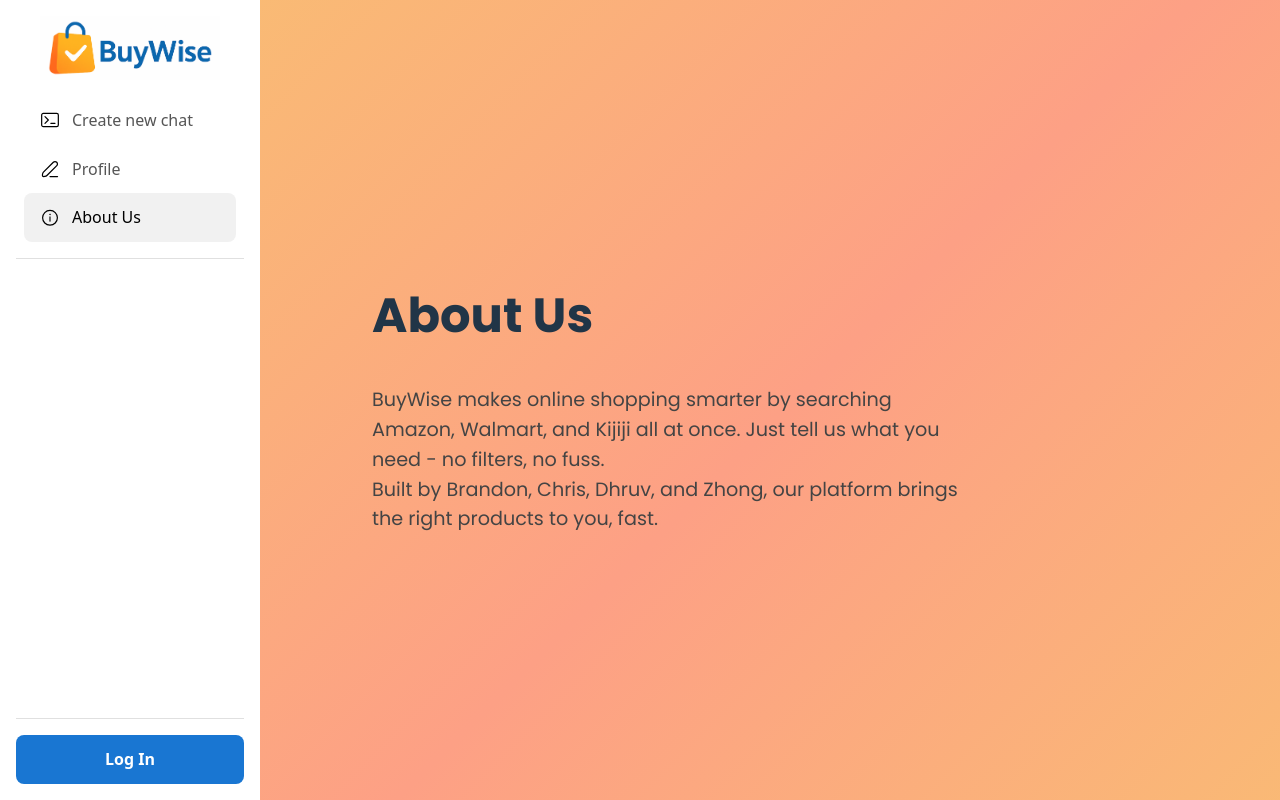
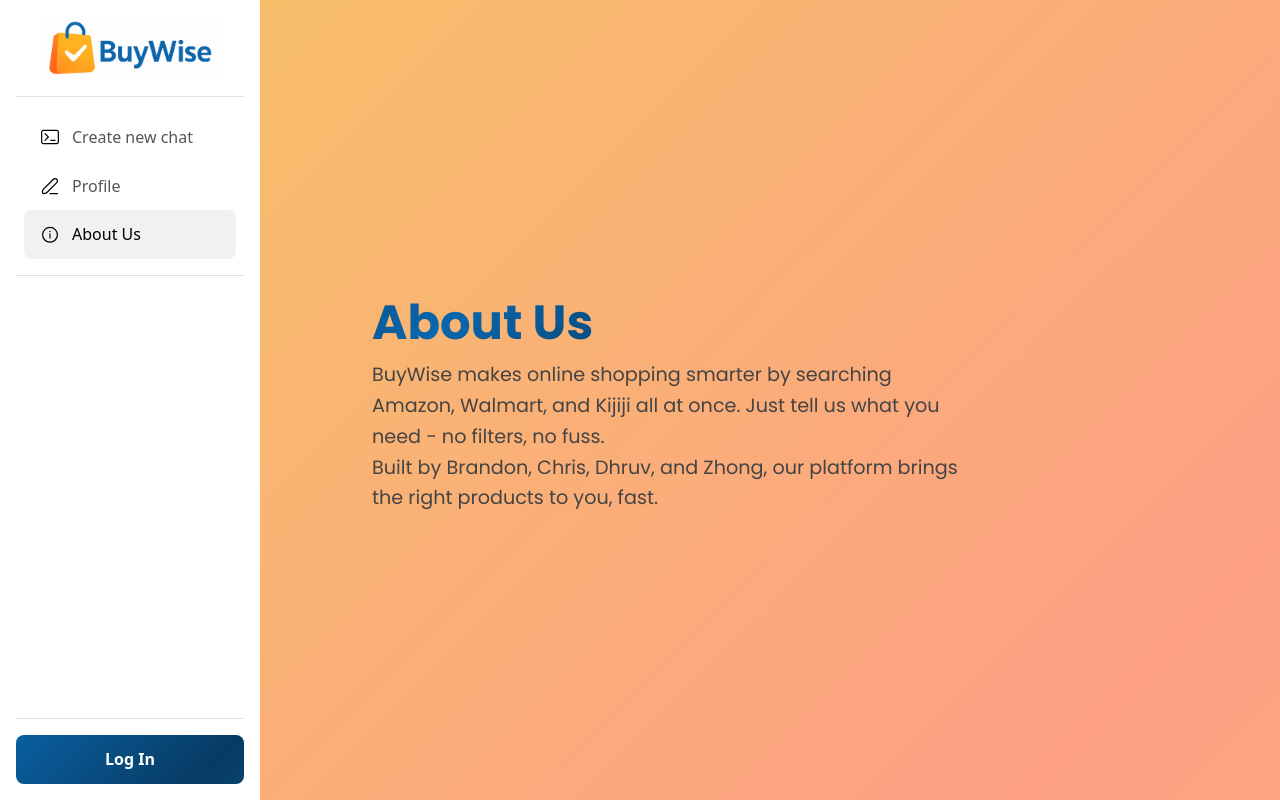
Before and after one commit to zhtgeneral/BuyWise, a React (Vite) app in the folder client/: page /about in a window 1280 px wide. Built offline with nearby package versions, Linux system fonts and the light colour scheme; no server answers.

Commit message:
fixed edit profile. TODO login page

```diff
--- a/client/src/components/Sidebar.jsx
+++ b/client/src/components/Sidebar.jsx
@@ -9,6 +9,7 @@
 import { selectIsAuthenticated, validateAuth } from '../libs/features/authenticationSlice';
 import { clearChat } from '../libs/features/chatSlice';
 import { clearProducts } from '../libs/features/productsSlice';
+import { selectProfileUser } from '../libs/features/profileSlice';
 import PastChats from './PastChats';
 
 import TerminalIcon from '../icons/terminal.svg?react';
@@ -139,6 +140,7 @@
       <div onClick={() => handleNavigation("/")} className="sidebar-logo" style={{ marginBottom: '1rem', cursor: 'pointer' }}>
         <img src={BuyWiseLogo} alt="BuyWise Logo" style={{ width: '180px', height: 'auto' }} />
       </div>
+      <span className='sidebar-separator'>
         <div onClick={() => handleNavigation('/chat')} className={activeClassName('/chat')}>
           <TerminalIcon className="sidebar-icon" />
           <span className="sidebar-text">Create new chat</span>
@@ -151,6 +153,7 @@
           <AboutUsIcon className="sidebar-icon" />
           <span className="sidebar-text">About Us</span>
         </div>
+      </span>
     </nav>
   )
 }
@@ -160,19 +163,22 @@
   navigate,
   handleLogout
 }) {
+  const { name } = useSelector(selectProfileUser);
+  const displayName = name? name : 'Wise Buyer';
   return (
     <div className="sidebar-auth">
-      {!isAuthenticated ? (
+      {
+        !isAuthenticated ? (
           <button
             onClick={() => navigate('/login', { state: { from: location.pathname } })}
-          className="auth-button"
+            className="auth-button login-button"
           >
             Log In
           </button>
         ) : (
           <div className="sidebar-user-info">
             <div>
-            Welcome Wise Buyer!
+              Welcome {displayName}!
             </div>
             <button
               onClick={handleLogout}
@@ -181,7 +187,8 @@
               Log Out
             </button>
           </div>
-      )}
+        )
+      }
     </div>
   )
 }
--- a/client/src/pages/AboutPage.jsx
+++ b/client/src/pages/AboutPage.jsx
@@ -1,10 +1,11 @@
-// import '../styles/AboutPage.css';
+import '../styles/AboutPage.css'
 
 export default function AboutPage() {
-    return (
-        <div className="main-hero">
-            <h1>About Us</h1>
-            <p>BuyWise makes online shopping smarter by searching Amazon, Walmart, and Kijiji all at once. Just tell us what you need - no filters, no fuss.<br/> Built by Brandon, Chris, Dhruv, and Zhong, our platform brings the right products to you, fast.</p>
-        </div>
-    );
+  return (
+    <div className="main-hero">
+      <h1 className="about-title">About Us</h1>
+      <p className="about-text">BuyWise makes online shopping smarter by searching Amazon, Walmart, and Kijiji all at once. Just tell us what you need - no filters, no fuss.</p>
+      <p className="about-text">Built by Brandon, Chris, Dhruv, and Zhong, our platform brings the right products to you, fast.</p>
+    </div>
+  );
 }
--- a/client/src/pages/LoginPage.jsx
+++ b/client/src/pages/LoginPage.jsx
@@ -68,34 +68,10 @@
     }
 
     saveToBrowser(userBody.token);
-    saveState(userBody.user, profileBody.profile)
+    saveState(userBody.user, profileBody.profile, dispatch)
     navigate('/');
   }
 
-  /**
-   * Save user to redux store for use around the app and validate authenticated state.
-   */
-  function saveState(user, preferences) {
-    const updatedProfile = {
-      user: {
-        _id: user._id,
-        name: user.name,
-        email: user.email,
-        isEmailVerified: user.isEmailVerified
-      },
-      preferences: {
-        storage_preference: preferences.storage_preference,
-        RAM_preference: preferences.RAM_preference,
-        brand_preference: preferences.brand_preference,
-        min_budget: preferences.min_budget,
-        max_budget: preferences.max_budget,
-        rating_preference: preferences.rating_preference,
-        country: preferences.country,
-      }
-    }
-    dispatch(updateProfile(updatedProfile));
-    dispatch(validateAuth());
-  }
 
   /**
    * Store the token in localStorage
@@ -149,3 +125,30 @@
     </main>
   );
 }
+
+
+
+/**
+ * Save user to redux store for use around the app and validate authenticated state.
+ */
+function saveState(user, preferences, dispatch) {
+  const updatedProfile = {
+    user: {
+      _id: user._id,
+      name: user.name,
+      email: user.email,
+      isEmailVerified: user.isEmailVerified
+    },
+    preferences: {
+      storage_preference: preferences.storage_preference,
+      RAM_preference: preferences.RAM_preference,
+      brand_preference: preferences.brand_preference,
+      min_budget: preferences.min_budget,
+      max_budget: preferences.max_budget,
+      rating_preference: preferences.rating_preference,
+      country: preferences.country,
+    }
+  }
+  dispatch(updateProfile(updatedProfile));
+  dispatch(validateAuth());
+}
--- a/client/src/pages/ProfilePage.jsx
+++ b/client/src/pages/ProfilePage.jsx
@@ -22,7 +22,7 @@
     setLocalProfile(prev => ({
       ...prev,
       user: {
-        ...prev.userOptions,
+        ...prev.user,
         [field]: value
       }
     }));
@@ -32,7 +32,7 @@
     setLocalProfile(prev => ({
       ...prev,
       preferences: {
-        ...prev.userPreferences,
+        ...prev.preferences,
         [field]: value
       }
     }));
@@ -51,13 +51,13 @@
     axios.patch(`${backendURL}/api/profiles/${profile.user._id}`,
       {
         profileData: {
-          storage_preference: localProfile.userPreferences.storage_preference,
-          RAM_preference: localProfile.userPreferences.RAM_preference,
-          brand_preference: localProfile.userPreferences.brand_preference,
-          min_budget: localProfile.userPreferences.min_budget,
-          max_budget: localProfile.userPreferences.max_budget,
-          rating_preference: localProfile.userPreferences.rating_preference,
-          country: localProfile.userPreferences.country
+          storage_preference: localProfile.preferences.storage_preference,
+          RAM_preference: localProfile.preferences.RAM_preference,
+          brand_preference: localProfile.preferences.brand_preference,
+          min_budget: localProfile.preferences.min_budget,
+          max_budget: localProfile.preferences.max_budget,
+          rating_preference: localProfile.preferences.rating_preference,
+          country: localProfile.preferences.country
         }
       },
       {
--- /dev/null
+++ b/client/src/styles/AboutPage.css
@@ -0,0 +1,35 @@
+.main-hero {
+  padding: 6rem;
+}
+
+.about-title {
+  background-image: linear-gradient(-45deg, #073b63, #0a67ad, #073b63, #0a67ad);
+  background-size: 300% 300%;
+  animation: gradientAnimation 10s ease infinite;
+  -webkit-background-clip: text;
+  background-clip: text;
+  -webkit-text-fill-color: transparent;
+  color: transparent;
+  display: inline;
+}
+
+.about-text {
+  font-size: 1.2rem;
+  line-height: 1.6;
+  color: #000;
+  max-width: 600px;
+  margin: 0 auto;
+  font-weight: 600;
+}
+
+@keyframes gradientAnimation {
+  0% {
+    background-position: 0% 50%;
+  }
+  50% {
+    background-position: 100% 50%;
+  }
+  100% {
+    background-position: 0% 50%;
+  }
+}
--- a/client/src/styles/ChatDrawer.css
+++ b/client/src/styles/ChatDrawer.css
@@ -27,7 +27,7 @@
   transition: all 0.2s ease;
   background-image: linear-gradient(-45deg, #073b63, #0a67ad, #073b63, #0a67ad);
   background-size: 300% 300%;
-  animation: gradientAnimation 4s ease infinite;
+  animation: gradientAnimation 10s ease infinite;
   display: inline;
   color: white;
   font-weight: 600;
--- a/client/src/styles/HomePage.css
+++ b/client/src/styles/HomePage.css
@@ -8,9 +8,9 @@
   min-height: 90vh;
   text-align: left;
   font-family: 'Poppins', sans-serif;
-    background-image: linear-gradient(-45deg, #f6d365, #fda085, #f6d365, #fda085);
+  background-image: linear-gradient(-45deg, #f6c365, #fda085, #f6c365, #fda085);
   background-size: 300% 300%;
-    animation: gradientAnimation 16s ease infinite;
+  animation: gradientAnimation 30s ease infinite;
 }
 
 .main-hero {
@@ -18,19 +18,19 @@
 }
 
 .highlight {
-  background-image: linear-gradient(-45deg, #f6d365, #fda085, #f6d365, #fda085);
+  background-image: linear-gradient(-45deg, #f6c365, #fda085, #f6c365, #fda085);
   background-size: 300% 300%;
   -webkit-background-clip: text;
   background-clip: text;
   -webkit-text-fill-color: transparent;
   color: transparent;
-  animation: gradientAnimation 4s ease infinite;
+  animation: gradientAnimation 10s ease infinite;
 }
 
 .buywise-highlight {
   background-image: linear-gradient(-45deg, #073b63, #0a67ad, #073b63, #0a67ad);
   background-size: 300% 300%;
-  animation: gradientAnimation 4s ease infinite;
+  animation: gradientAnimation 10s ease infinite;
   -webkit-background-clip: text;
   background-clip: text;
   -webkit-text-fill-color: transparent;
--- a/client/src/styles/Sidebar.css
+++ b/client/src/styles/Sidebar.css
@@ -15,7 +15,6 @@
   display: flex;
   flex-direction: column;
   justify-content: space-between;
-  /* padding: 1.5rem 1rem; */
 }
 .sidebar-logo {
   display: flex;
@@ -23,11 +22,15 @@
   align-items: center;
 }
 
+.sidebar-separator {
+  border-top: 1px solid #e0e0e0;
+  border-bottom: 1px solid #e0e0e0;
+  padding: 1em 0em;
+}
+
 .sidebar-nav {
   display: flex;
   flex-direction: column;
-  border-bottom: 1px solid #e0e0e0;
-  padding-bottom: 1em
 }
 
 .sidebar-link {
@@ -85,11 +88,28 @@
   font-weight: 600;
   cursor: pointer;
   transition: background-color 0.3s ease;
+  width: 100%;
 }
 
-.auth-button:hover {
-  background-color: #115293;
+.login-button {
+  padding: 0.75rem 1.5rem;
+  border: none;
+  border-radius: 8px;
+  font-size: 1rem;
+  cursor: pointer;
+  transition: all 0.2s ease;
+  background-image: linear-gradient(-45deg, #073b63, #0a67ad, #073b63, #0a67ad);
+  background-size: 300% 300%;
+  animation: gradientAnimation 10s ease infinite;
+  display: inline;
+  color: white;
+  font-weight: 600;
 }
+
+.login-button:hover {
+  opacity: 0.6;
+}
+
 
 .logout-button {
   margin-top: 0.75rem;
```
Also changed, not shown: 2 other files (tests, documents, lock files or other folders). Lines whose indentation alone changed are shown as unchanged.
